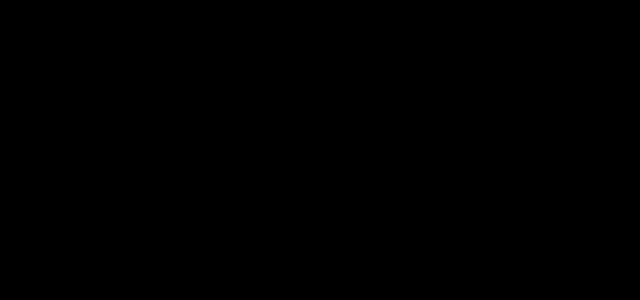
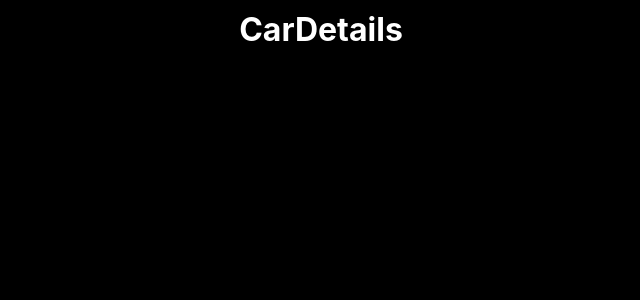
Before and after one commit to brian-mathenge-moringa-school-work/fastlane-react-app, a React (Create React App) app: page /cars/1 in a window 1280 px wide. Before the commit this address had no page. Shown: the top 300 px of the page, without its empty margins (447-1087 px from the left). Built offline with nearby package versions, Linux system fonts and the light colour scheme; a web font is replaced by a local one.

Commit message:
Car Details and Sidebar components rendered

```diff
--- /dev/null
+++ b/src/Components/CarDetails.js
@@ -0,0 +1,9 @@
+import React from "react";
+
+function CarDetails() {
+    return(
+        <h1 style={{ color: "white" }}>CarDetails</h1>
+    )
+}
+
+export default CarDetails
--- a/src/index.js
+++ b/src/index.js
@@ -5,6 +5,8 @@ import App from './App';
 import About from './Components/About';
 import NavBar from './Components/NavBar';
 import Cars from './Components/Cars';
+import Sidebar  from './Components/Sidebar';
+import CarDetails from './Components/CarDetails'
 import { BrowserRouter as Router,Routes,Route } from 'react-router-dom';
 import "../src/App.css"
 
@@ -18,6 +20,7 @@ root.render(
       <Route path='/' element={<App />}/>
       <Route path='/about' element={<About />}/>
       <Route path='/cars' element={<Cars />}/>
+      <Route path='/cars/:id' element={<CarDetails />}/>
     </Routes>
   </Router>
 );
```
Also changed, not shown: src/Components/Sidebar.js (added).
